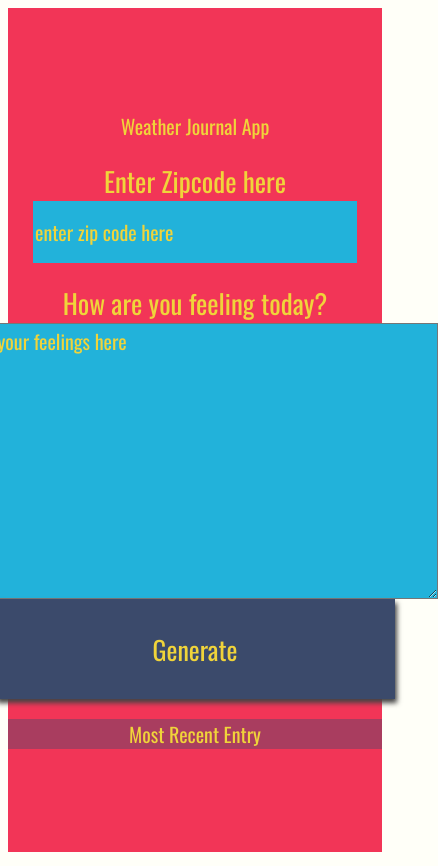
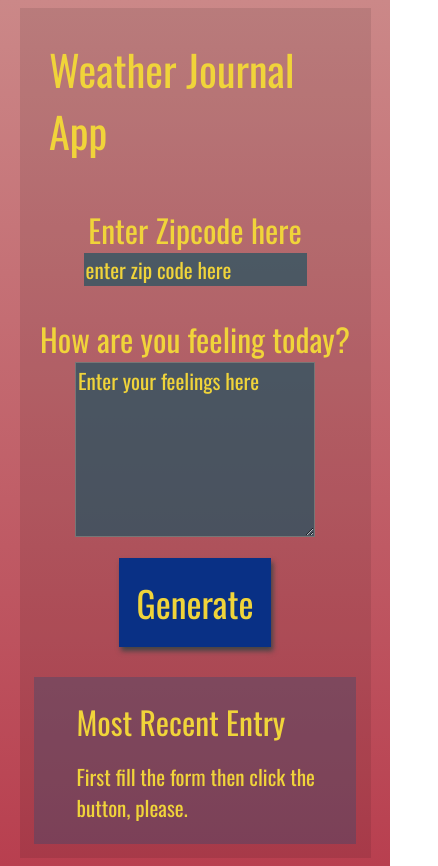
Before and after one commit to 99zarka/weatherJournalFWD, a plain HTML site: page website/index.html in a window 390 px wide. Shown: the whole page, 438 px wide, since content can reach past the window. Drawn offline with nearby package versions, Linux system fonts and the light colour scheme; a web font is replaced by a local one.

Commit message:
Feat: responsive web design.
1- Many css styling changes for better user experience.
2- Changed some colors.
3- The webpage is responsive and mobile friendly now.

```diff
--- a/website/index.html
+++ b/website/index.html
@@ -29,7 +29,7 @@
       <div id = "entryHolder">
         <div id = "date"></div>
         <div id = "temp"></div>
-        <div id = "content"></div>
+        <div id = "content">First fill the form then click the button, please.</div>
       </div>
     </div>
 
--- a/website/style.css
+++ b/website/style.css
@@ -1,31 +1,54 @@
 body{
-    background: #fffff8;
+    background: linear-gradient(0deg, rgb(184, 63, 79) 0%, rgb(203, 136, 136) 100%);
     font-family: -apple-system, BlinkMacSystemFont, sans-serif;
+    display: flex;
+    justify-content: center;
 }
 
 #app{
-    display: grid;
-    grid-auto-rows: minmax(150px, auto);
+    /*display: grid;*/
+    /*grid-auto-rows: minmax(150px, auto);*/
     /* grid-template-columns:  */
-    height:100vh;
-    background: #f23557;
-    color: #f0d43a;
-    justify-content: center;
-    grid-gap: 1em;
-    font-size: 20px;
-    font-family: 'Oswald', sans-serif;
     display: flex;
     flex-direction: column;
+    /*height:100vh;*/
+    min-height: 100vh;
+    background: #00000017;
+    color: #f0d43a;
+    /*justify-content: center;*/
+    /*grid-gap: 1em;*/
+    font-size: 2.5vh;
+    font-family: 'Oswald', sans-serif;
+    width: 90vw;
+    /*align-self: center;*/
+
 }
+
+@media screen and (min-width: 1001px) {
+    #app {
+      font-size: 3.5vh;
+    }
+  }
+
+@media screen and (max-width: 1000px) {
+    #app {
+      font-size: 2.5vh;
+    }
+  }
 
 .holder{
     display: flex;
     flex-direction: column;
     align-items: center;
+    margin: 0.7em;
 }
+
 
 .entry{
     background: rgba(59, 74, 107, .4);
+    align-items:flex-start;
+    padding: 1em;
+    padding-left: 2em;
 }
 
 #entryHolder{
@@ -41,48 +64,61 @@ body{
 }
 
 .headline {
-
+    font-size: 2em;
+    align-self: flex-start;
 }
 .title{
-
+    font-size: 1.5em;
+    margin-bottom: 0.5em;
 }
 
 /*  Basic Styling To Override Default For Basic HTML Elements */
 label{
     display:block;
-    font-size: 27px;
+    font-size: 1.5em;
 }
 
 input{
     display:block;
-    height: 60px;
-    width: 320px;
-    background:#22b2da;
+    /*min-height: 5vh;*/
+    width: auto;
+    background:#1d5261af;
     color: #f0d43a;
-    font-size: 20px;
+    font-size: 1em;
     font-family: 'Oswald', sans-serif;
     border: none;
 }
 
 button{
-    width: 400px;
-    height: 100px;
-    background: #3b4a6b;
+    /*width: 30vw;*/
+    /*min-height: 5vh;*/
+    background: #093085;
     color: #f0d43a;
-    font-size: 26px;
+    font-size: 1.7em;
     font-family: 'Oswald', sans-serif;
     border: none;
     box-shadow: 2px 4px 5px #444;
+    padding: 0.5em;
 }
+
+button:hover{
+    background: #001d5a;
+}
+
 h1{
-    font-size: 36px;
 }
 
 textarea{
-    background:#22b2da;
+    background:#1d5261af;
     color: #f0d43a;
-    font-size: 20px;
+    font-size: 1em;
     font-family: 'Oswald', sans-serif;
+    resize: vertical;
+    min-height:20vh;
+    height:20vh;
+    width: 60vw;
+    max-width: 70vw;
+    margin-bottom: 1em;
 }
 /* Reset style for HTML element on active to have no border*/
 input:focus,
```
